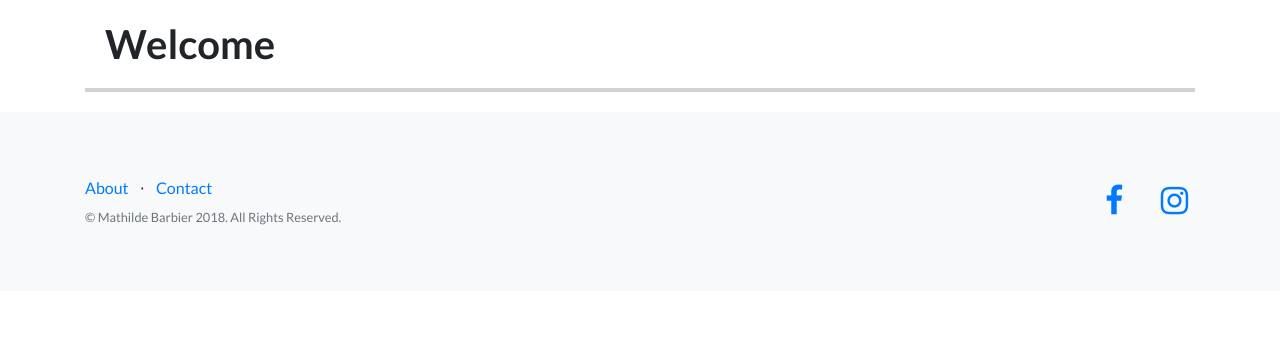
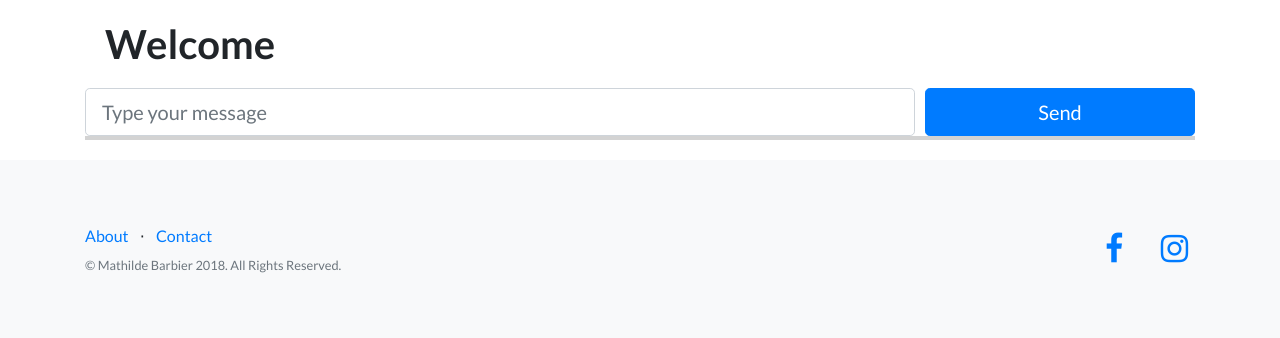
Before and after one commit to mathilde206/flask-chat-app, a Flask app: template templates/username.html in a window 1280 px wide. Shown: the part 56-394 px from the top of the page. Run offline with Flask 2, Linux system fonts and the light colour scheme; the template is opened without the code that fills it, so the values that code supplies are empty; some libraries are stand-ins or nearby versions.

Commit message:
Add possibility to send messages directly from the user page

```diff
--- a/run.py
+++ b/run.py
@@ -10,6 +10,8 @@ def add_messages(username, message):
     """ Add a message to the list """
     now = datetime.now().strftime("%H:%M:%S")
     message_dict = {'timestamp': now, 'from':username, 'message':message}
+
+    """Write the chat message to messages.txt"""
     with open("data/messages.txt", "a") as chat_list:
         chat_list.writelines("{0} - {1}: {2} \n".format(message_dict['timestamp'], message_dict['from'].title(), message_dict['message']))
 
@@ -30,8 +32,11 @@ def index():
 
     return render_template('index.html')
 
-@app.route("/<username>")
+@app.route("/<username>", methods=["GET", "POST"])
 def user(username):
+    if request.method == "POST":
+        return redirect(username + "/" + request.form["message"])
+
     """ Display chat messages """
     messages_string = get_all_messages()
     return render_template('username.html', username=username, messages=messages_string)
--- a/static/css/styles.css
+++ b/static/css/styles.css
@@ -6,3 +6,7 @@
     border: 2px solid lightgray;
     margin-bottom:20px;
 }
+
+.message-form{
+    margin:20px;
+}
--- a/templates/index.html
+++ b/templates/index.html
@@ -11,7 +11,7 @@
           </div>
           <div class="col-md-10 col-lg-8 col-xl-7 mx-auto">
 
-            <form method="POST">
+            <form method="POST" class="message-form">
               <div class="form-row">
                 <div class="col-12 col-md-9 mb-2 mb-md-0">
                   <input type="username" class="form-control form-control-lg" placeholder="Enter your Username..." name="username">
--- a/templates/username.html
+++ b/templates/username.html
@@ -3,6 +3,17 @@
 {% block content %}
 <div class="container chatbox">
     <h1>Welcome {{username.title()}}</h1>
+
+    <form method="POST">
+        <div class="form-row">
+            <div class="col-12 col-md-9 mb-2 mb-md-0">
+                  <input type="message" class="form-control form-control-lg" placeholder="Type your message" name="message">
+            </div>
+            <div class="col-12 col-md-3">
+                <button type="submit" class="btn btn-block btn-lg btn-primary">Send</button>
+            </div>
+        </div>
+    </form>
 
     <ul class="list-group list-group-flush">
         {% for message in messages %}
```
